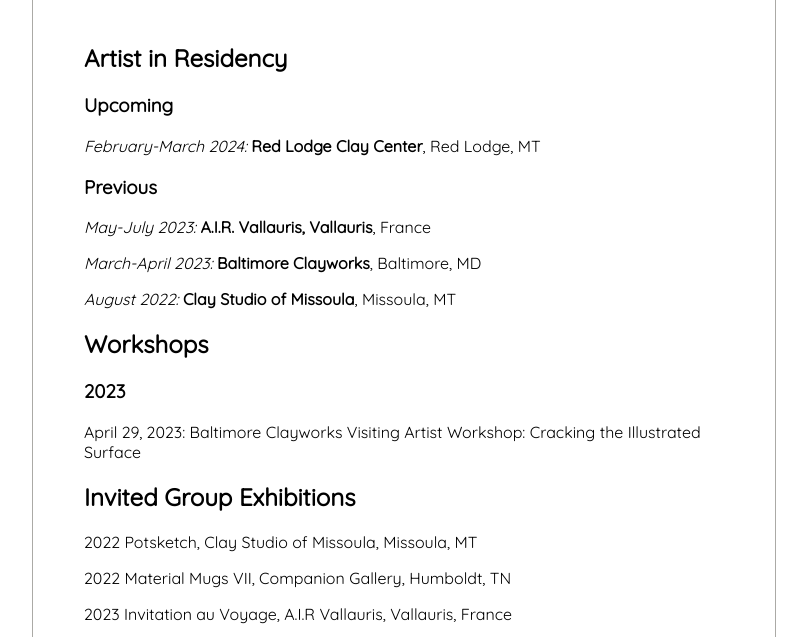
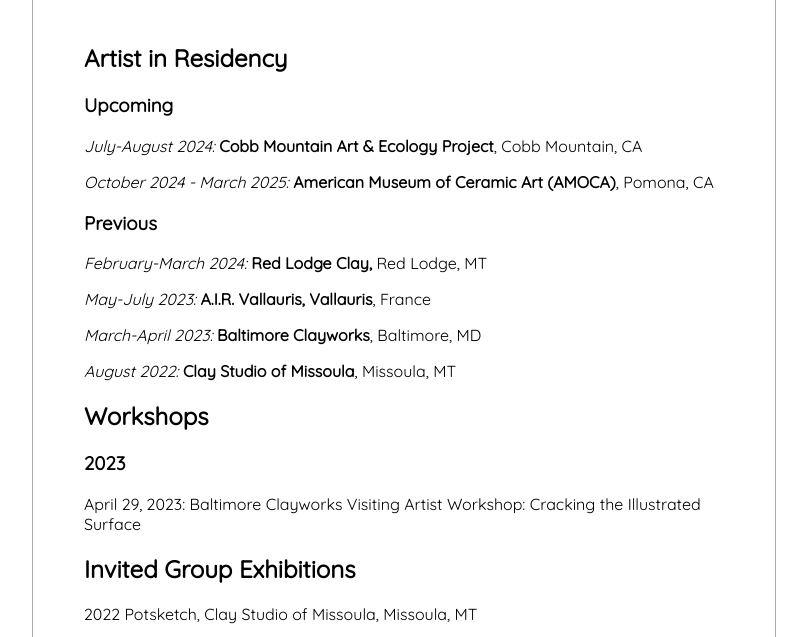
Before and after one commit to stephaniekim47/stephaniemakesstuff, a plain HTML site: page cv.html in a window 1280 px wide. Shown: the part 129-766 px from the top of the page, without its empty margins (236-1043 px from the left). Drawn offline with nearby package versions, Linux system fonts and the light colour scheme.

Commit message:
Update resume

```diff
--- a/cv.html
+++ b/cv.html
@@ -67,9 +67,10 @@
 <div class="md">
 <h2>Artist in Residency</h2>
 <h3>Upcoming</h3>
-<em>February-March 2024:</em> <strong>Red Lodge Clay
-Center</strong>, Red Lodge, MT
+<p><em>July-August 2024:</em> <strong>Cobb Mountain Art & Ecology Project</strong>, Cobb Mountain, CA </p>
+<em>October 2024 - March 2025:</em> <strong>American Museum of Ceramic Art (AMOCA)</strong>, Pomona, CA
 <h3>Previous</h3>
+<em>February-March 2024:</em> <strong>Red Lodge Clay,</strong> Red Lodge, MT
 <p><em>May-July 2023:</em> <strong>A.I.R. Vallauris,
 Vallauris</strong>, France</p>
 <p><em>March-April 2023:</em> <strong>Baltimore Clayworks</strong>,
```
